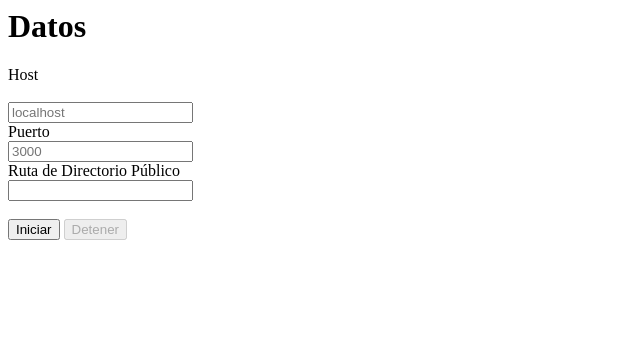
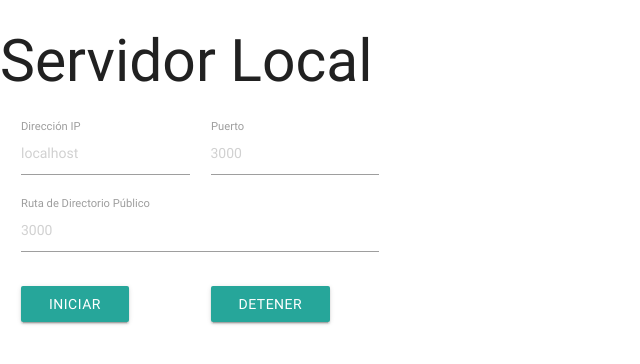
Before and after one commit to pepeul1191/electron-express, an Electron app: page views/index.html in a window 800 px wide. Shown: the whole page, without its empty margins (0-640 px from the left). Drawn offline with nearby package versions, Linux system fonts and the light colour scheme; no server answers.

Commit message:
estilos con materialiaize

```diff
--- a/views/index.html
+++ b/views/index.html
@@ -1,7 +1,37 @@
-<h1>Datos</h1>
+<link rel="stylesheet" href="https://cdnjs.cloudflare.com/ajax/libs/materialize/0.100.2/css/materialize.min.css">
 
+<h1>Servidor Local</h1>
+
+<label id="lbMessage"></label>
+
+<div class="row">
+  <div class="col m6">
+    <div class="input-field col m6">
+      <input placeholder="localhost" id="txtHost" type="text" class="validate">
+      <label for="txtHost">Dirección IP</label>
+    </div>
+    <div class="input-field col m6">
+      <input id="txtPort" type="text" class="validate" placeholder="3000">
+      <label for="txtPort">Puerto</label>
+    </div>
+    <div class="input-field col m12">
+      <input id="txtDir" type="text" class="validate" placeholder="3000">
+      <label for="txtDir">Ruta de Directorio Público</label>
+    </div>
+    <div class="input-field col m6">
+      <a class="waves-effect waves-light btn" id="btnRun">Iniciar</a>
+    </div>
+    <div class="input-field col m6">
+      <a class="waves-effect waves-light btn" id="btnStop">Detener</a>
+    </div>
+  </div>
+  <div class="col m6">
+    <div id="logs"></div>
+  </div>
+</div>
+<!--
 <label>Host</label><br>
-<label id="lbMessage"></label><br>
+<br>
 <input type="text" id="txtHost" placeholder="localhost"><br>
 <label>Puerto</label><br>
 <input type="text" id="txtPort" placeholder="3000"><br>
@@ -11,5 +41,7 @@
 <button id="btnStop" disabled>Detener</button>
 
 <div id="logs"></div>
+-->
 
+<script src="https://cdnjs.cloudflare.com/ajax/libs/materialize/1.0.0/js/materialize.min.js"></script>
 <script src='../forms/server.js'></script>
```
